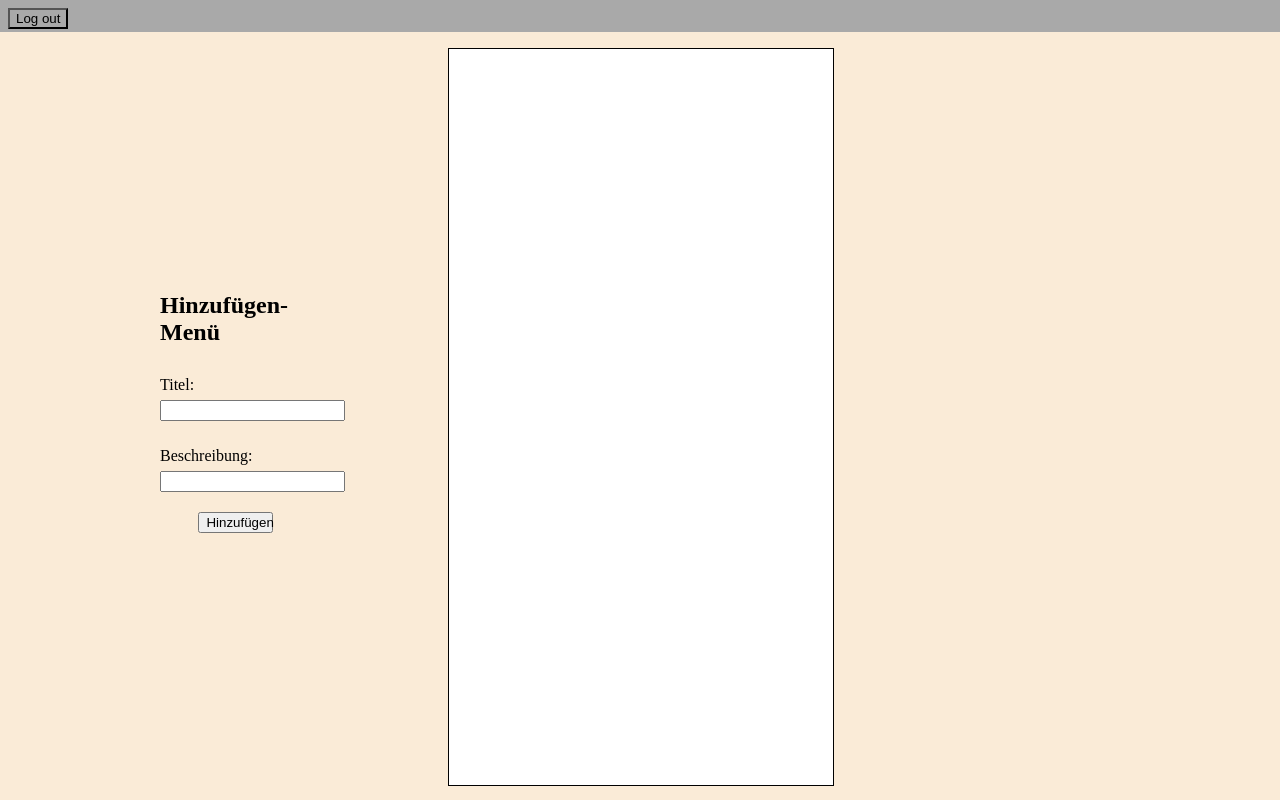
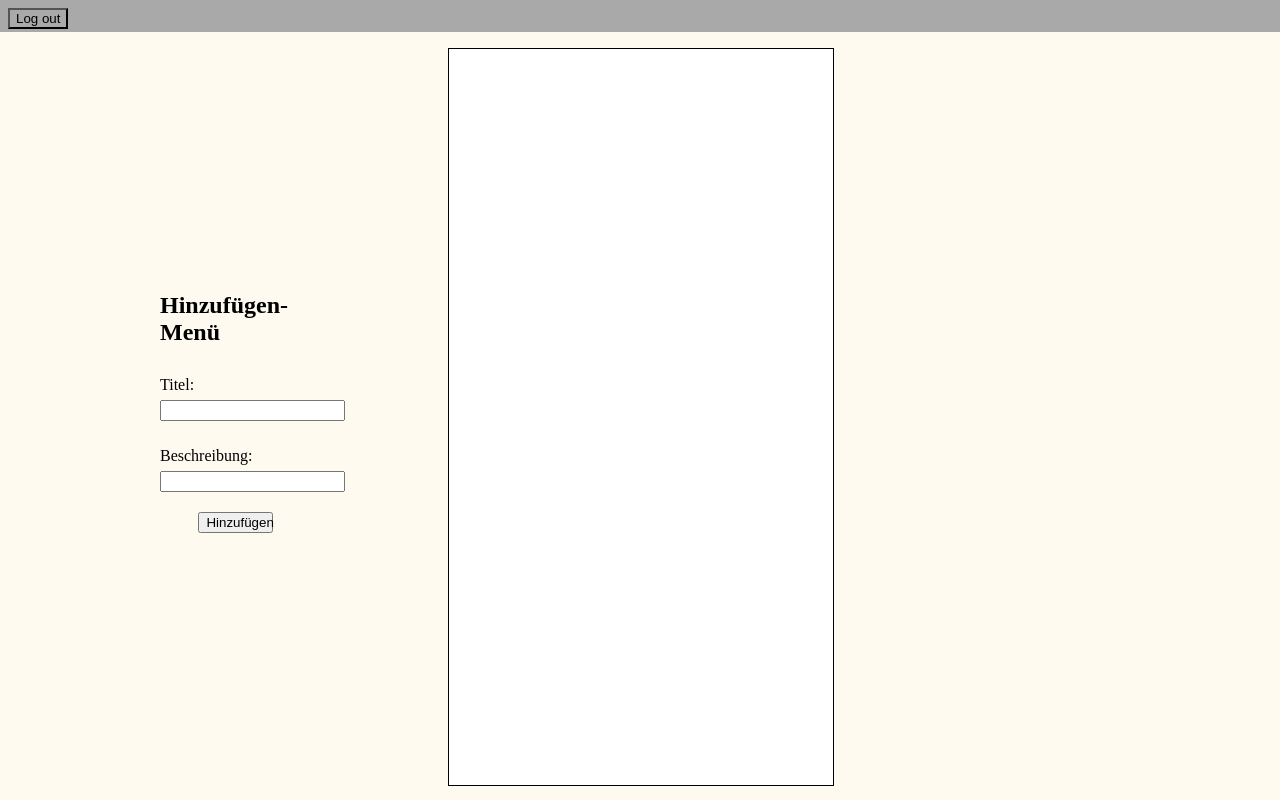
Before and after one commit to mafr00012/webAudioAdminInterface, a website built with webpack: page useCaseSelection.html in a window 1280 px wide. Built offline with nearby package versions, Linux system fonts and the light colour scheme; no server answers.

Commit message:
useCaseSelection.css backgroundFarbe angepasst

```diff
--- a/css/useCaseSelection.css
+++ b/css/useCaseSelection.css
@@ -69,7 +69,7 @@
   top: 20px
 }
 body {
-  background-color: antiquewhite;
+  background-color: floralwhite;
   width: 100%;
   height: 100%;
   margin: 0;
```
